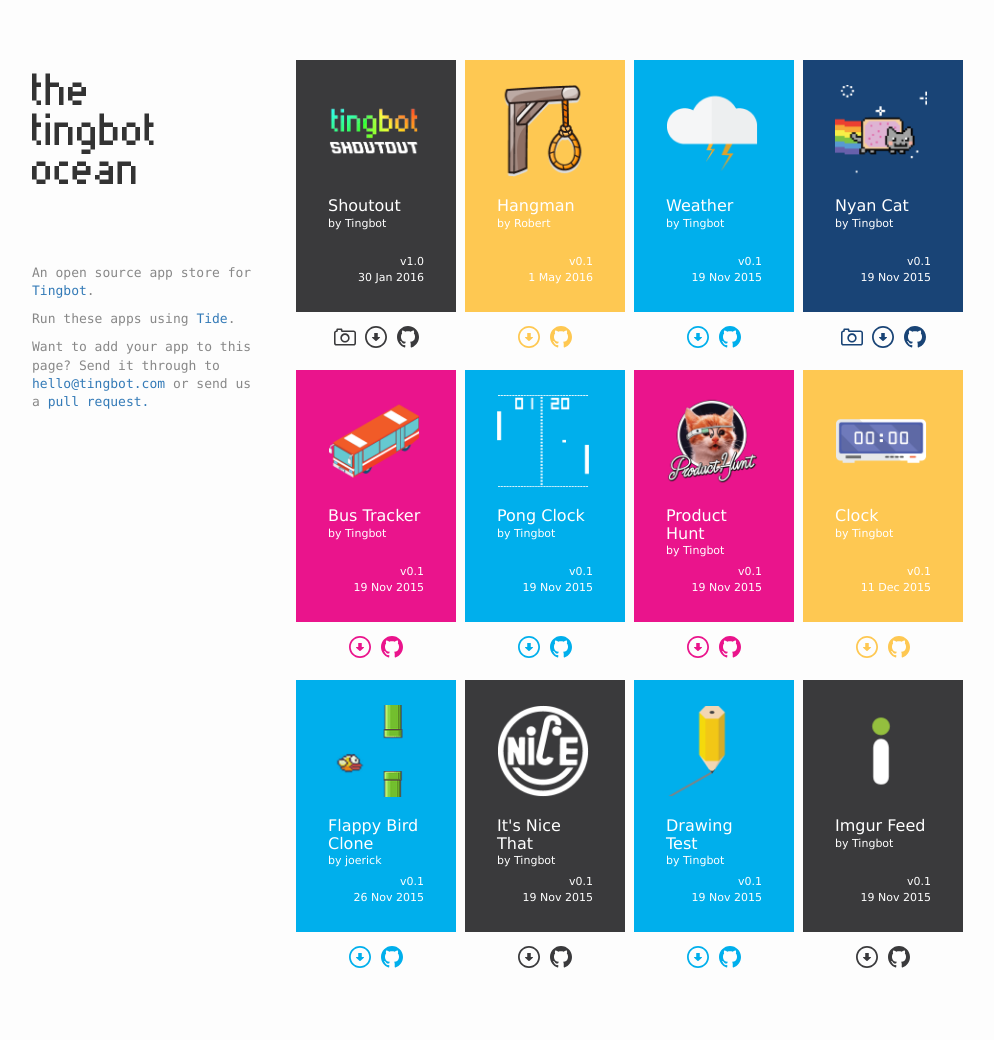
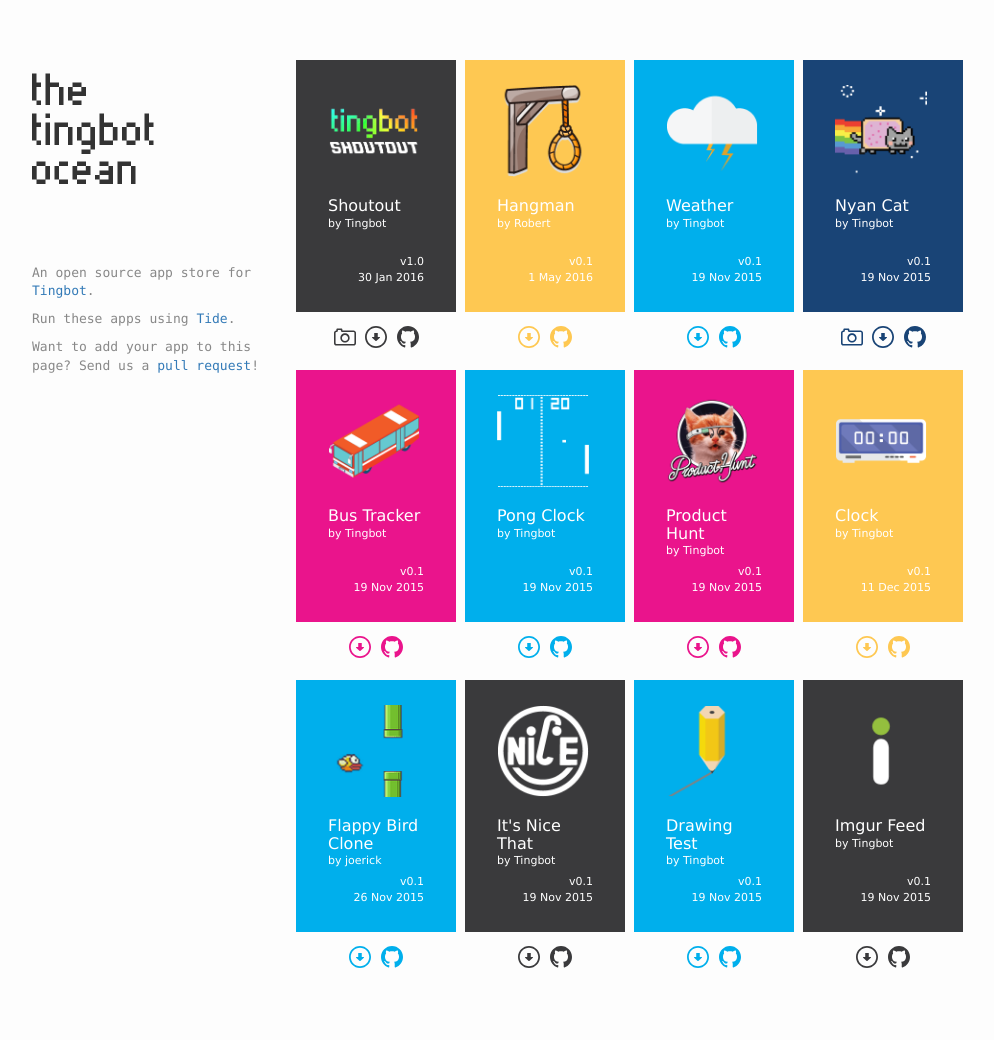
Before and after one commit to tingbot/ocean, a Jekyll site: the page built from index.html, in a window 1280 px wide. Shown: the whole page, without its empty margins (95-1089 px from the left). Built offline with Jekyll 4.4.1, drawn with Linux system fonts in a browser that asks for light colours.

Commit message:
Update sidebar.html

```diff
--- a/_includes/sidebar.html
+++ b/_includes/sidebar.html
@@ -18,6 +18,6 @@
     </p>
 
     <p class="sidebar-text">
-        Want to add your app to this page? Send it through to <a href="mailto:hello@tingbot.com">hello@tingbot.com</a> or send us a <a href="https://github.com/tingbot/ocean">pull request.</a>
+        Want to add your app to this page? Send us a <a href="http://docs.tingbot.com/guides/publish-to-ocean/">pull request</a>!
     </p>
 </div>
```
